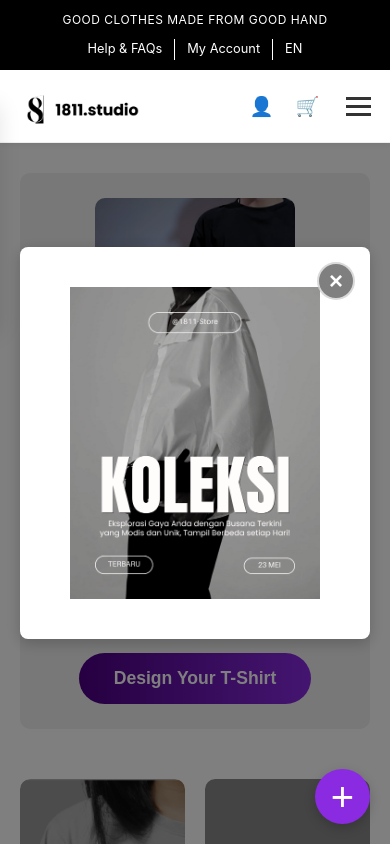
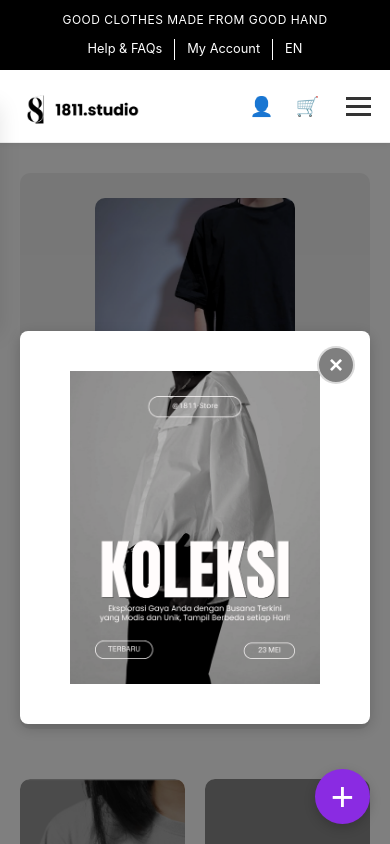
Before and after one commit to joseparhusip/1811-store-frontend, a React (Vite) app: page / in a window 390 px wide. Shown: the top 844 px of the page. Built offline with nearby package versions, Linux system fonts and the light colour scheme.

Commit message:
first commit

```diff
--- a/src/css/AdPopup.css
+++ b/src/css/AdPopup.css
@@ -1,6 +1,5 @@
 /* src/css/AdPopup.css */
 
-/* Lapisan latar belakang gelap */
 .popup-overlay {
   position: fixed;
   top: 0;
@@ -10,49 +9,40 @@
   background-color: rgba(0, 0, 0, 0.6);
   display: flex;
   justify-content: center;
-  align-items: center;
+  align-items: flex-start; /* Diubah ke flex-start agar margin-top berfungsi efektif */
   animation: fadeIn 0.3s ease-out;
   z-index: 9999;
   padding: 20px;
+  overflow-y: auto; /* Memungkinkan scroll jika konten lebih tinggi dari layar */
 }
 
-/* === PERBAIKAN UTAMA DI SINI === */
 .popup-content {
   position: relative;
   background-color: #ffffff;
   border-radius: 16px;
-  box-shadow: 0 8px meditative rgba(0, 0, 0, 0.2);
+  box-shadow: 0 8px 30px rgba(0, 0, 0, 0.2);
   animation: zoomIn 0.3s ease-out;
-
-  /* 1. Padding dihapus agar tidak ada spasi putih */
   padding: 0;
-
-  /* 2. Overflow hidden untuk memotong gambar sesuai bentuk card */
   overflow: hidden;
 
-  /* 3. Posisi diturunkan dari tengah */
-  margin-top: 5vh; /* Anda bisa ubah nilai 5vh untuk menaikkan/menurunkan */
+  /* === 1. POSISI BARU UNTUK DESKTOP === */
+  /* Diturunkan sedikit dari atas */
+  margin-top: 10vh;
 
   max-width: 420px;
   width: 90vw;
 }
 
-/* Gambar iklan kini mengisi penuh card */
 .popup-image {
   width: 100%;
   height: auto;
   display: block;
-  /* border-radius dihapus dari gambar, karena sudah diatur oleh .popup-content */
 }
 
-/* Tombol 'X' dipindahkan ke dalam pojok kanan atas gambar */
 .popup-close-btn {
   position: absolute;
-  /* 4. Posisi di dalam kanan atas */
   top: 15px;
   right: 15px;
-
-  /* Style diubah agar terlihat bagus di atas gambar */
   background-color: rgba(0, 0, 0, 0.5);
   color: #ffffff;
   border: 2px solid rgba(255, 255, 255, 0.7);
@@ -75,6 +65,14 @@
   background-color: rgba(0, 0, 0, 0.8);
 }
 
+/* === 2. PENYESUAIAN KHUSUS UNTUK TAMPILAN MOBILE === */
+@media (max-width: 768px) {
+  .popup-content {
+    /* Diturunkan lebih banyak agar tidak menempel header di mobile */
+    margin-top: 25vh;
+  }
+}
+
 /* Animasi */
 @keyframes fadeIn {
   from { opacity: 0; }
@@ -86,7 +84,6 @@
   to { transform: scale(1); opacity: 1; }
 }
 
-/* Mencegah scroll body */
 body.modal-open {
   overflow: hidden;
 }
```
